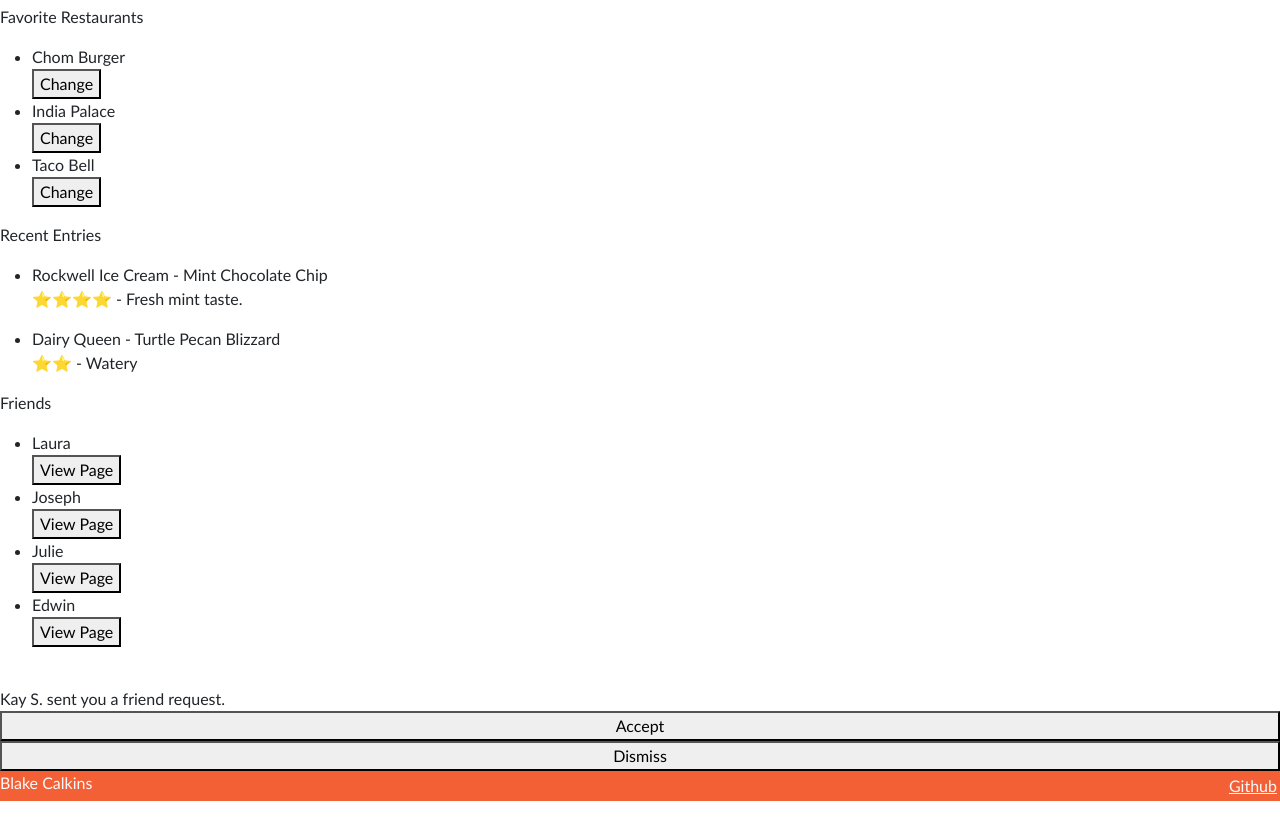
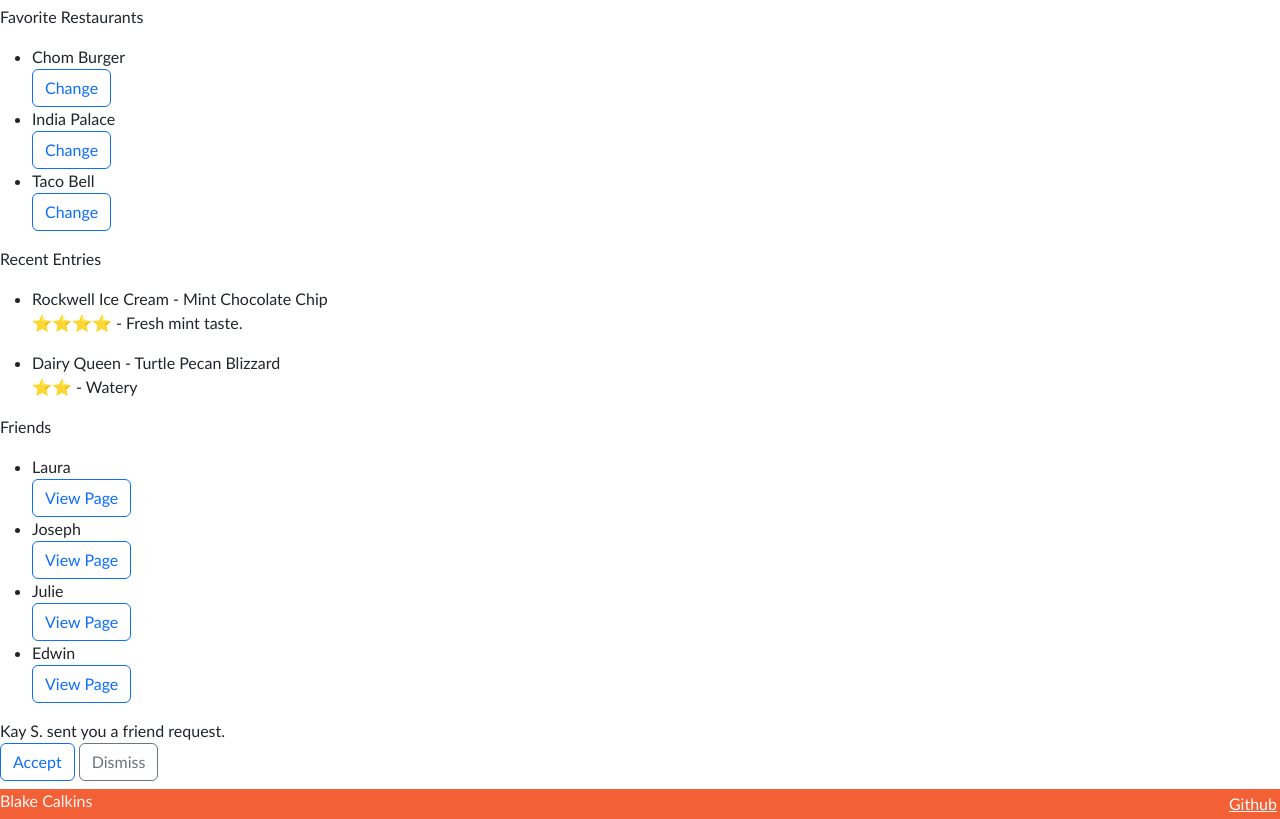
Before and after one commit to BlakeCalkins/startup, a plain HTML site: page startup-html/homepage.html in a window 1280 px wide. Shown: the part 213-1032 px from the top of the page. Drawn offline with nearby package versions, Linux system fonts and the light colour scheme.

Commit message:
update buttons

```diff
--- a/startup-html/homepage.html
+++ b/startup-html/homepage.html
@@ -31,9 +31,9 @@
         <section>
             <p>Favorite Restaurants</p>
             <ul>
-              <li>Chom Burger</li> <button type="button">Change</button>
-              <li>India Palace</li> <button type="button">Change</button>
-              <li>Taco Bell</li> <button type="button">Change</button>
+              <li>Chom Burger</li> <button type="button"  class="btn btn-outline-primary">Change</button>
+              <li>India Palace</li> <button type="button" class="btn btn-outline-primary">Change</button>
+              <li>Taco Bell</li> <button type="button"    class="btn btn-outline-primary">Change</button>
             </ul>
           </section>
           <section>
@@ -48,14 +48,15 @@
           <section>
             <p>Friends</p>
             <ul>
-                <li>Laura</li> <button type="button">View Page</button>
-                <li>Joseph</li> <button type="button">View Page</button>
-                <li>Julie</li> <button type="button">View Page</button>
-                <li>Edwin</li> <button type="button">View Page</button>
+                <li>Laura</li> <button type="button" class="btn btn-outline-primary">View Page</button>
+                <li>Joseph</li> <button type="button"class="btn btn-outline-primary">View Page</button>
+                <li>Julie</li> <button type="button" class="btn btn-outline-primary">View Page</button>
+                <li>Edwin</li> <button type="button" class="btn btn-outline-primary">View Page</button>
             </ul>
           </section>
-          <br />
-          <div>Kay S. sent you a friend request.</div> <button type="button">Accept</button> <button type="button">Dismiss</button>
+          <section>
+          <div>Kay S. sent you a friend request.</div> <button type="button" class="btn btn-outline-primary">Accept</button> <button type="button" class="btn btn-outline-secondary">Dismiss</button>
+          </section>
     </main>
     <footer class="text-light">
         <span>Blake Calkins</span>
--- a/startup-html/styles.css
+++ b/startup-html/styles.css
@@ -61,6 +61,7 @@
 footer {
     flex: 0 30px;
     background-color: #F46036;
+    margin-top: .5em;
 }
 
 footer a {
```
Also changed, not shown: startup-html/entries.html (+1 -1 lines), startup-html/friends.html (+7 -7 lines).
